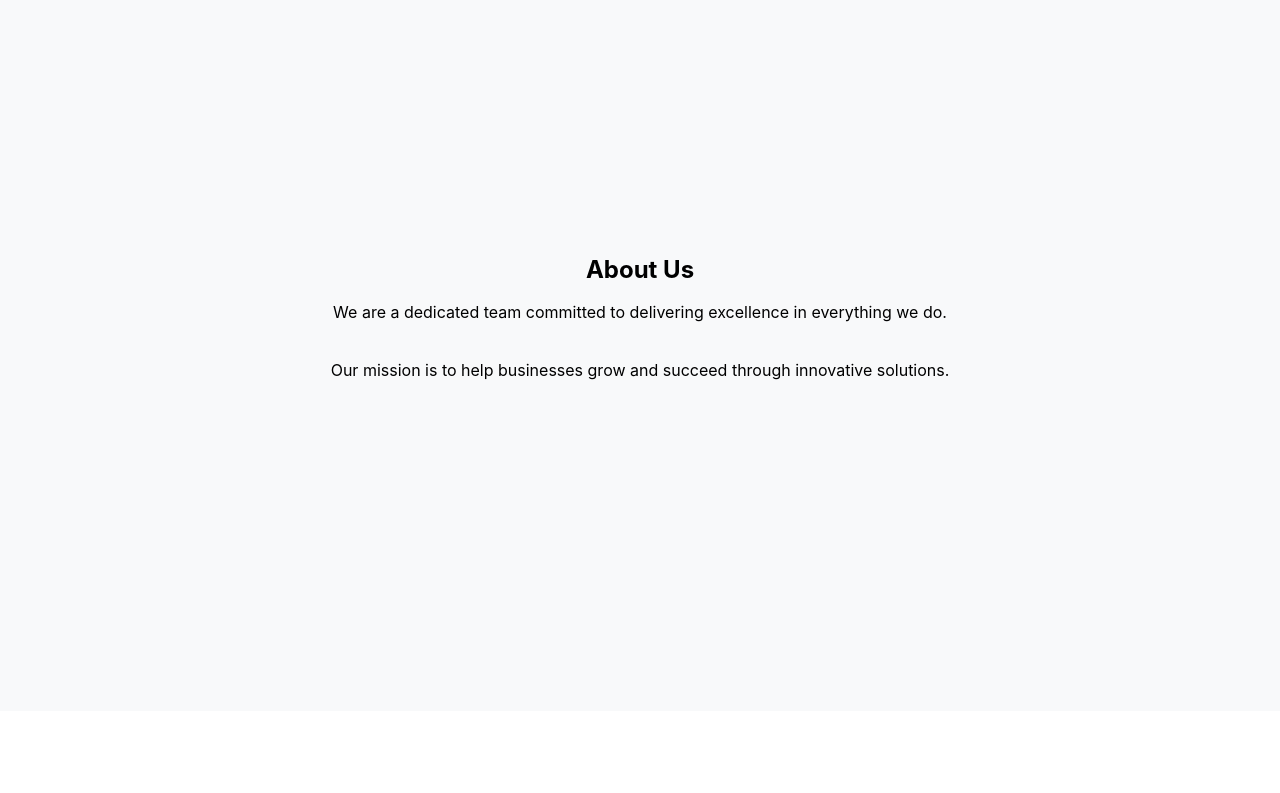
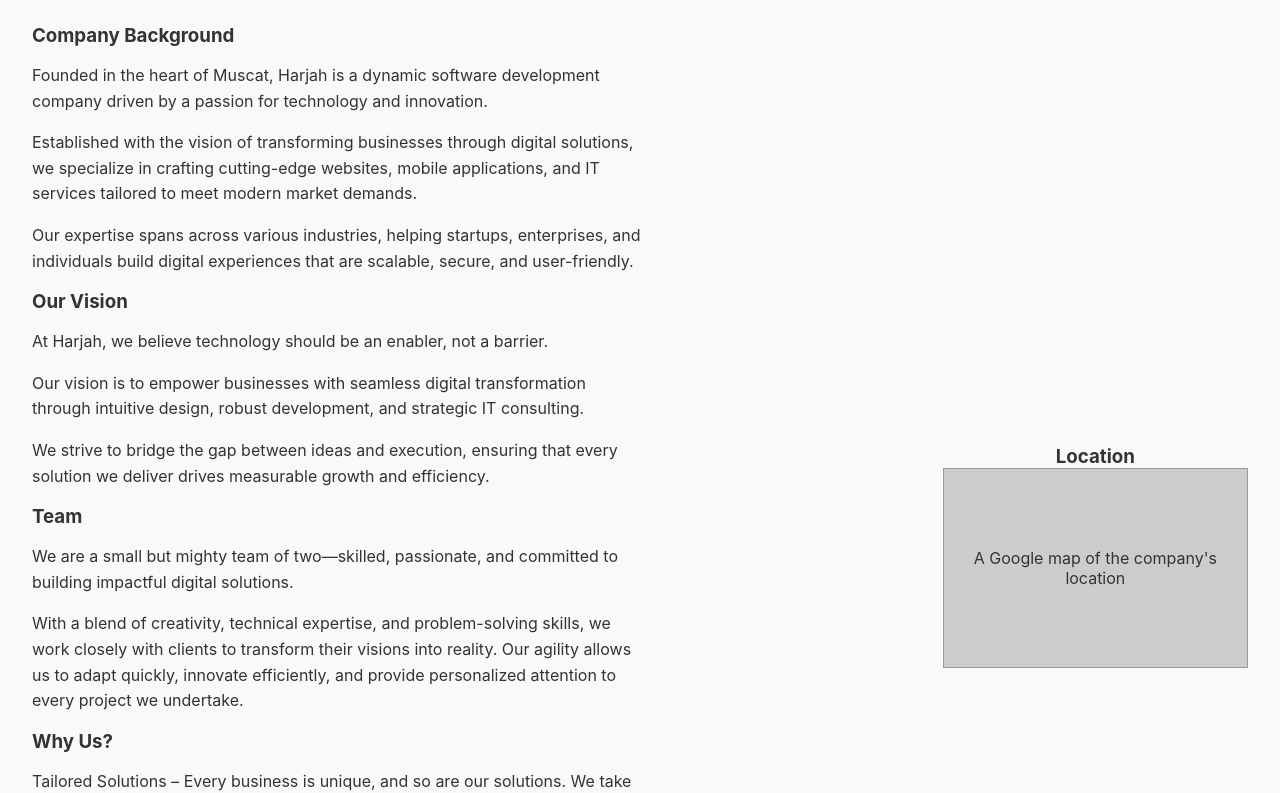
Before and after one commit to Breezex2/harjah_website, a React (Create React App) app: page / in a window 1280 px wide. Shown: the part 1689-2482 px from the top of the page. Built offline with nearby package versions, Linux system fonts and the light colour scheme.

Commit message:
Added the description for About Us

```diff
--- a/src/App.css
+++ b/src/App.css
@@ -3,6 +3,10 @@
   margin: 0;
   padding: 0;
   box-sizing: border-box;
+}
+
+html {
+  scroll-behavior: smooth; /* Enables smooth scrolling */
 }
 
 .App {
@@ -68,7 +72,6 @@
   border-radius: 6px;
   border: none;
 }
-
 
 /* Language switch button */
 .language-switch {
@@ -156,15 +159,48 @@
   transform: translateY(-5px);
 }
 
+
 /* About section */
 .about-section {
-  background: #f8f9fa;
+  background-color: #f8f9fa; /* Light gray background */
+  padding: 4rem 2rem; /* Add spacing around the section */
+  text-align: left; /* Align text to the left */
+  color: #333; /* Dark gray text color */
+}
+
+.about-content {
+  display: flex;
+  justify-content: space-between; /* Push content to extreme left and right */
+  align-items: center; /* Center vertically */
+  gap: 300px; /* Increase the gap to add huge space */
+  margin-top: 20px;
+}
+
+/* About Details Column */
+.about-details {
+  flex: 2; /* Take up more space for the text */
+}
+
+.about-location {
+  flex: 1; /* Take up less space for the map */
+  text-align: center; /* Center-align the map content */
 }
 
 .about-section p {
   max-width: 800px;
   margin: 1rem 0;
   line-height: 1.6;
+}
+
+.map-placeholder {
+  background-color: #ccc; /* Light gray background for the placeholder */
+  height: 200px; /* Fixed height for the map */
+  display: flex; /* Flexbox for centering content */
+  align-items: center; /* Center vertically */
+  justify-content: center; /* Center horizontally */
+  font-size: 1rem; /* Font size for placeholder text */
+  color: #333; /* Dark gray text color */
+  border: 1px solid #999; /* Border around the placeholder */
 }
 
 /* Contact section */
--- a/src/App.js
+++ b/src/App.js
@@ -1,12 +1,15 @@
 import React, { useState } from "react";
 import "./App.css";
 
-
 function Navbar() {
   const [language, setLanguage] = useState("en");
+
+  // Function to scroll smoothly to a section
   const scrollToSection = (sectionId) => {
     const element = document.getElementById(sectionId);
-    element.scrollIntoView({ behavior: "smooth" });
+    if (element) {
+      element.scrollIntoView({ behavior: "smooth" }); // Smooth scrolling
+    }
   };
 
   const toggleLanguage = () => {
@@ -18,13 +21,18 @@ function Navbar() {
   return (
     <nav className="navbar">
       <div className="nav-logo">
-        <img src="\CompanyLogo.png" alt="Company Logo" className="logo" style={{ width: "50px", height: "50px" }} />
+        <img
+          src="\CompanyLogo.png"
+          alt="Company Logo"
+          className="logo"
+          style={{ width: "50px", height: "50px" }}
+        />
       </div>
       <div className="nav-links">
         <button onClick={() => scrollToSection("home")}>Home</button>
         <button onClick={() => scrollToSection("services")}>Services</button>
         <button onClick={() => scrollToSection("about")}>About</button>
-        <button onClick={() => scrollToSection("contact")}>Get in touch </button>
+        <button onClick={() => scrollToSection("contact")}>Get in touch</button>
       </div>
       <div
         className="language-switch"
@@ -47,7 +55,6 @@ function App() {
       <Navbar />
 
       <section id="home" className="section home-section">
-        {/* Add the video element */}
         <video autoPlay loop muted className="background-video">
           <source src="/video.mp4" type="video/mp4" />
           Your browser does not support the video tag.
@@ -78,14 +85,47 @@ function App() {
 
       <section id="about" className="section about-section">
         <h2>About Us</h2>
-        <p>
-          We are a dedicated team committed to delivering excellence in
-          everything we do.
-        </p>
-        <p>
-          Our mission is to help businesses grow and succeed through innovative
-          solutions.
-        </p>
+        <div className="about-content">
+          <div className="about-details">
+            <h3>Company Background</h3>
+            <p>Founded in the heart of Muscat, Harjah is a
+              dynamic software development company driven by a passion
+              for technology and innovation. </p>
+            <p>Established with the vision of transforming
+              businesses through digital solutions, we specialize in
+              crafting cutting-edge websites, mobile applications, and IT services tailored
+               to meet modern market demands.</p>
+            <p>Our expertise spans across various industries,
+            helping startups, enterprises, and individuals build digital
+            experiences that are scalable, secure, and user-friendly.</p>
+            <h3>Our Vision</h3>
+            <p>At Harjah, we believe technology should be an enabler, not a barrier.</p>
+            <p> Our vision is to empower businesses with seamless digital transformation through
+              intuitive design, robust development, and strategic IT consulting.</p>
+            <p>We strive to bridge the gap between ideas and execution, ensuring that
+              every solution we deliver drives measurable growth and efficiency.</p>
+            <h3>Team</h3>
+            <p>We are a small but mighty team of two—skilled, passionate, and committed to building impactful digital solutions. </p>
+            <p>With a blend of creativity, technical expertise, and problem-solving skills, we work closely
+               with clients to transform their visions into reality. Our agility allows us to
+              adapt quickly, innovate efficiently, and provide personalized attention to every project we undertake.</p>
+            <h3>Why Us?</h3>
+            <p>Tailored Solutions – Every business is unique, and so are our
+              solutions. We take the time to understand your needs and craft custom software that fits your goals.</p>
+            <p>End-to-End Expertise – From design to deployment, we handle the entire
+              development lifecycle, ensuring high-quality results.</p>
+            <p>Reliable & Scalable Technology – We use modern technologies and best practices to
+              build scalable and future-proof digital products.</p>
+            <p>Commitment to Excellence – Despite being a small team, we deliver with the efficiency
+              and expertise of a large-scale company while maintaining a personalized approach.</p>
+          </div>
+          <div className="about-location">
+            <h3>Location</h3>
+            <div className="map-placeholder">
+              A Google map of the company's location
+            </div>
+          </div>
+        </div>
       </section>
 
       <section id="contact" className="section contact-section">
```
